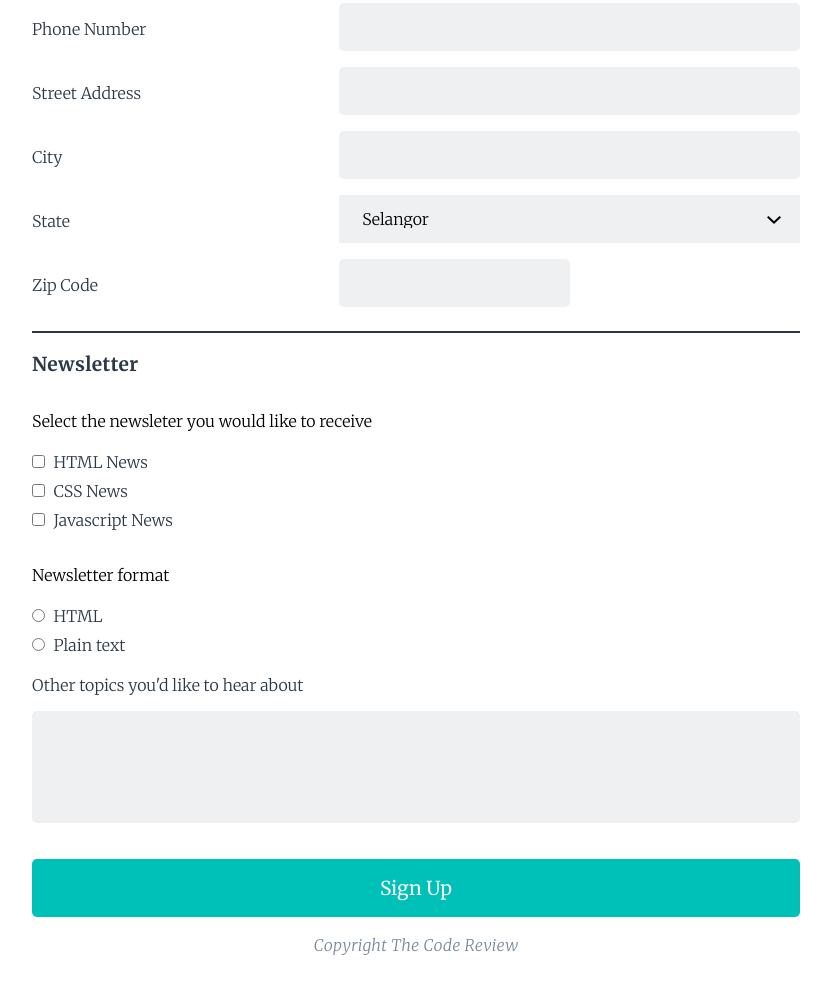
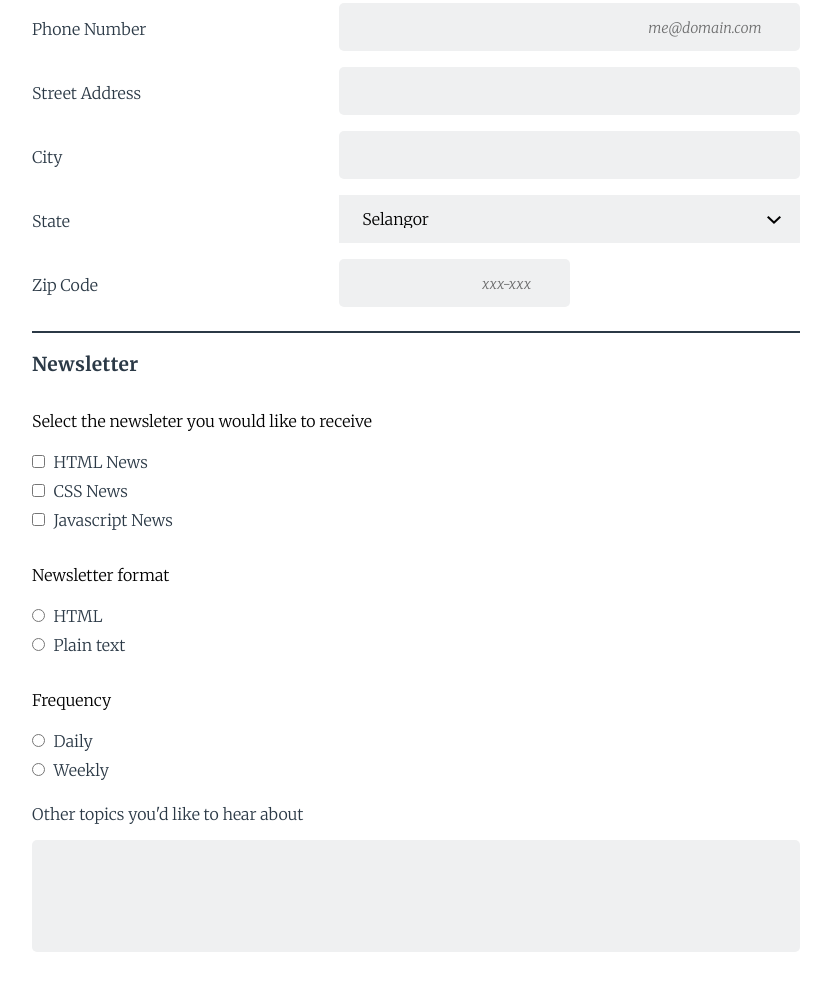
Before and after one commit to simonleaim/online-registration-project-3, a plain HTML site: page index.html in a window 1280 px wide. Shown: the part 389-1370 px from the top of the page, without its empty margins (224-1055 px from the left). Drawn offline with Linux system fonts and the light colour scheme.

Commit message:
Exceed Expectation Requirements

```diff
--- a/css/styles.css
+++ b/css/styles.css
@@ -251,6 +251,7 @@ textarea {
 
 input[id="js_news"],
 #plain_format,
+#monthly_freq,
 input[id="zip"]{
     margin-bottom: 1.5em;
 }
@@ -288,6 +289,17 @@ label {
 
 textarea {
  padding: 2%;
+}
+
+
+@media (min-width: 425px){
+
+    .two-col {
+        width: 50%;
+        float: left;
+    }
+
+
 }
 
 @media (min-width:760px){
@@ -329,4 +341,15 @@ textarea {
     button {
         margin-top: 0;
     }
+
+    .two-col {
+        width: 100%;
+        float: none;
+    }
 }
+
+
+
+.clearfix {
+  overflow: auto;
+}
--- a/index.html
+++ b/index.html
@@ -30,7 +30,7 @@
             <input type="email" id="email" name="user_email" placeholder="Required" required >
 
             <label for="number">Phone Number</label>
-            <input type="tel" id="number" name="user_number">
+            <input type="tel" id="number" name="user_number" placeholder="me@domain.com">
 
             <label for="street">Street Address</label>
             <input type="text" id="street" name="user_street">
@@ -64,7 +64,7 @@
             </select>
             </div>
             <label for="zip">Zip Code</label>
-            <input type="text" id="zip" name="user_zip">
+            <input type="text" id="zip" name="user_zip" placeholder="xxx-xxx">
 
         </fieldset>
         </div>
@@ -72,7 +72,7 @@
         <fieldset id="newsletter_format">
 
             <legend>Newsletter</legend>
-
+            <div class="three-col">
             <p>Select the newsleter you would like to receive</p>
 
             <input type="checkbox" value="html_news" id="html_news" name="news_type">
@@ -83,7 +83,9 @@
             <br>
             <input type="checkbox" value="js_news" id="js_news" name="news_type">
             <label for="js_news"><span>Javascript News</span></label>
-
+            </div>
+            <div class="clearfix">
+            <div class="three-col two-col">
             <p>Newsletter format</p>
 
             <input type="radio" value="html_format" id="html_format" name="format">
@@ -91,6 +93,17 @@
             <br>
             <input type="radio" value="plain_format" id="plain_format" name="format">
             <label for="plain_format"><span>Plain text</span></label>
+            </div>
+            <div class="three-col two-col">
+             <p>Frequency</p>
+
+            <input type="radio" value="daily_freq" id="daily_freq" name="frequency">
+            <label for="daily_freq"><span>Daily</span></label>
+            <br>
+            <input type="radio" value="weekly_freq" id="weekly_freq" name="frequency">
+            <label for="weekly_freq"><span>Weekly</span></label>
+            </div>
+            </div>
             <br>
             <label for="suggestion">Other topics you'd like to hear about</label>
             <textarea id="suggestion" name="user_suggestion"></textarea>
```
